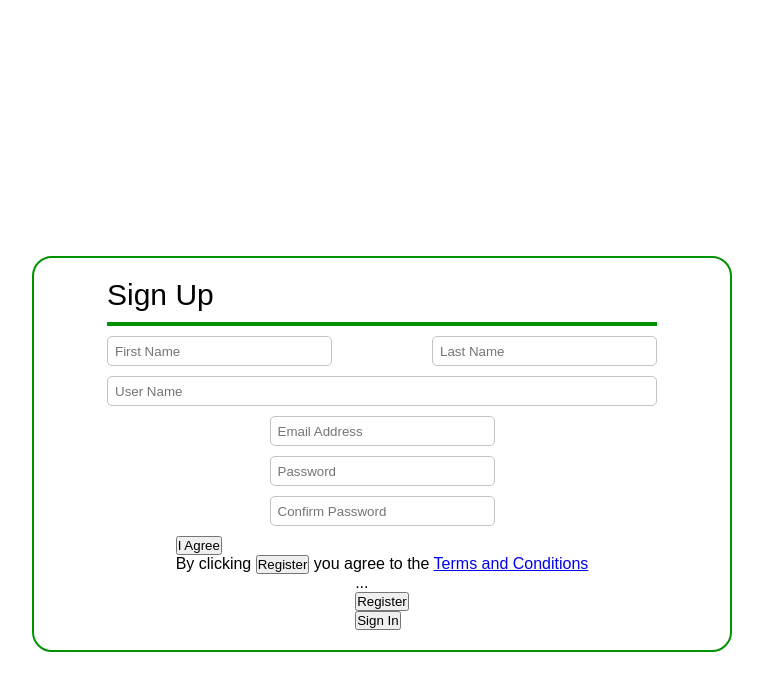
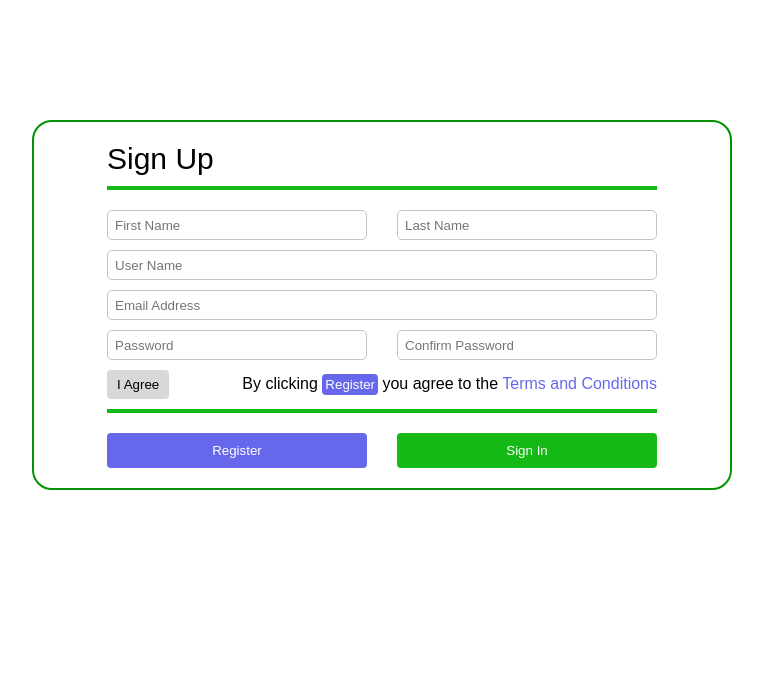
Before and after one commit to Carecsnay/Formulario-Simples, a plain HTML site: page index.html in a window 1280 px wide. Shown: the whole page, without its empty margins (258-1021 px from the left). Drawn offline with Linux system fonts and the light colour scheme.

Commit message:
Feat: CSS Added and Finished

```diff
--- a/index.html
+++ b/index.html
@@ -15,7 +15,7 @@
             <div class="title">Sign Up</div>
             <div class="titleBar"></div>
         </div>
-        <div class="container">
+        <div class="containerHalf">
             <div>
                 <input class="name input" type="text" placeholder="First Name">
             </div>
@@ -23,18 +23,18 @@
                 <input class="lastName input" type="text" placeholder="Last Name">
             </div>
         </div>
-        <div class="containerUserName">
+        <div class="containerFull">
             <div>
                 <input class="userName input" type="text" placeholder="User Name">
             </div>
         </div>
 
-        <div class="container">
+        <div class="containerFull">
             <div>
                 <input class="email input" type="email" placeholder="Email Address">
             </div>
         </div>
-        <div class="container">
+        <div class="containerHalf">
             <div>
                 <input class="password input" type="password" placeholder="Password">
             </div>
@@ -42,24 +42,25 @@
                 <input class="cPassword input" type="password" placeholder="Confirm Password">
             </div>
         </div>
-        <div class="container">
-            <div class="termsButton">
-                <button>I Agree</button>
+        <div class="containerFull">
+            <div>
+                <button class="buttonAgree">I Agree</button>
             </div>
             <div class="terms">
-                By clicking <button>Register</button> you agree to the <a href="/#">Terms and Conditions</a>
+                By clicking <button class="termsButton">Register</button> you agree to the <a href="/#">Terms and
+                    Conditions</a>
             </div>
         </div>
 
         </div>
-        <div class="container">
-            <div class="footerBar">...</div>
-            <div class="registerButton">
-                <button>Register</button>
+        <div class="containerFull">
+            <div class="footerBar"></div>
+            <div class="containerHalf">
+                <button class="registerButton">Register</button>
+                <button class="sign-in">Sign In</button>
             </div>
-            <div class="sign-in">
-                <button>Sign In</button>
-            </div>
+        </div>
+
         </div>
     </form>
 
--- a/style.css
+++ b/style.css
@@ -6,7 +6,7 @@
 }
 
 form {
-    margin: 20% auto;
+    margin: 120px auto;
     padding: 20px;
     width: 700px;
     display: flex;
@@ -26,15 +26,15 @@ form {
     font-size: 30px;
 }
 
-.titleBar {
+.titleBar, .footerBar {
     height: 4px;
     width: 550px;
-    background-color: #019201;
-    margin: 10px 0;
+    background-color: #15b915;
+    margin: 10px 0 20px 0;
 }
 
-.input{
-    width: 225px;
+.input {
+    width: 260px;
     height: 30px;
     border-radius: 5px;
     border: #c3c3c3 1px solid;
@@ -44,13 +44,97 @@ form {
     flex-direction: row;
 }
 
-.container:nth-child(2) {
+.containerHalf {
     display: flex;
     flex-direction: row;
     justify-content: space-between;
     width: 550px;
 }
 
-.containerUserName, .userName {
+.containerFull,
+.userName,
+.email {
     width: 550px;
 }
+
+form div:nth-child(6) {
+    display: flex;
+    flex-direction: row;
+    justify-content: space-between;
+    align-items: center;
+}
+
+.termsButton,
+.terms {
+    width: fit-content;
+}
+
+.buttonAgree {
+    padding: 7px 10px;
+    border: none;
+    background-color: #d8d8d8;
+    border-radius: 4px;
+    cursor: pointer;
+}
+
+.termsButton {
+    padding: 3px;
+    border-radius: 4px;
+    background-color: #6767ec;
+    color: #ffffff;
+    cursor: pointer;
+    border: none;
+}
+.buttonAgree:hover {
+    background-color: #15b915;
+    transition: .6s all;
+    color: #ffffff;
+}
+
+.termsButton:hover {
+    background-color: #454586;
+    transition: .8s all;
+}
+
+.terms a {
+    color: #6767ec;
+    text-decoration: none;
+}
+
+.terms a:hover {
+    color: #000000;
+    border-bottom: 1px solid #000000;
+    transition: .5s all;
+}
+
+form div:nth-child(7) {
+    display: flex;
+    flex-direction: column;
+}
+
+.registerButton, .sign-in {
+    width: 260px;
+    padding: 10px;
+    border: none;
+    border-radius: 4px;
+    color: #ffffff;
+    cursor: pointer;
+}
+
+.registerButton {
+    background-color: #6767ec;
+}
+
+.sign-in {
+    background-color: #15b915;
+}
+
+.registerButton:hover {
+    background-color: #454586;
+    transition: .8s all;
+}
+
+.sign-in:hover {
+    transition: .8s all;
+    background-color: #128e12;
+}
```
